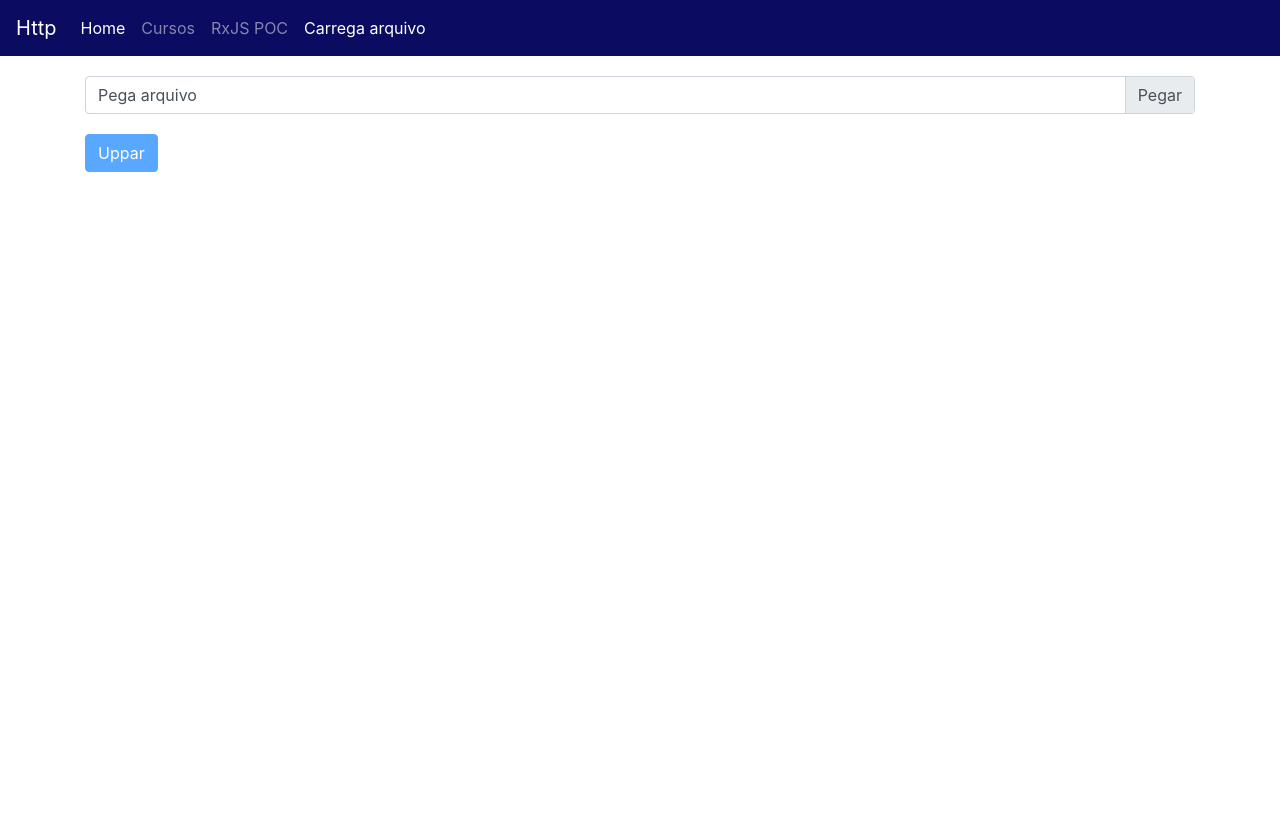
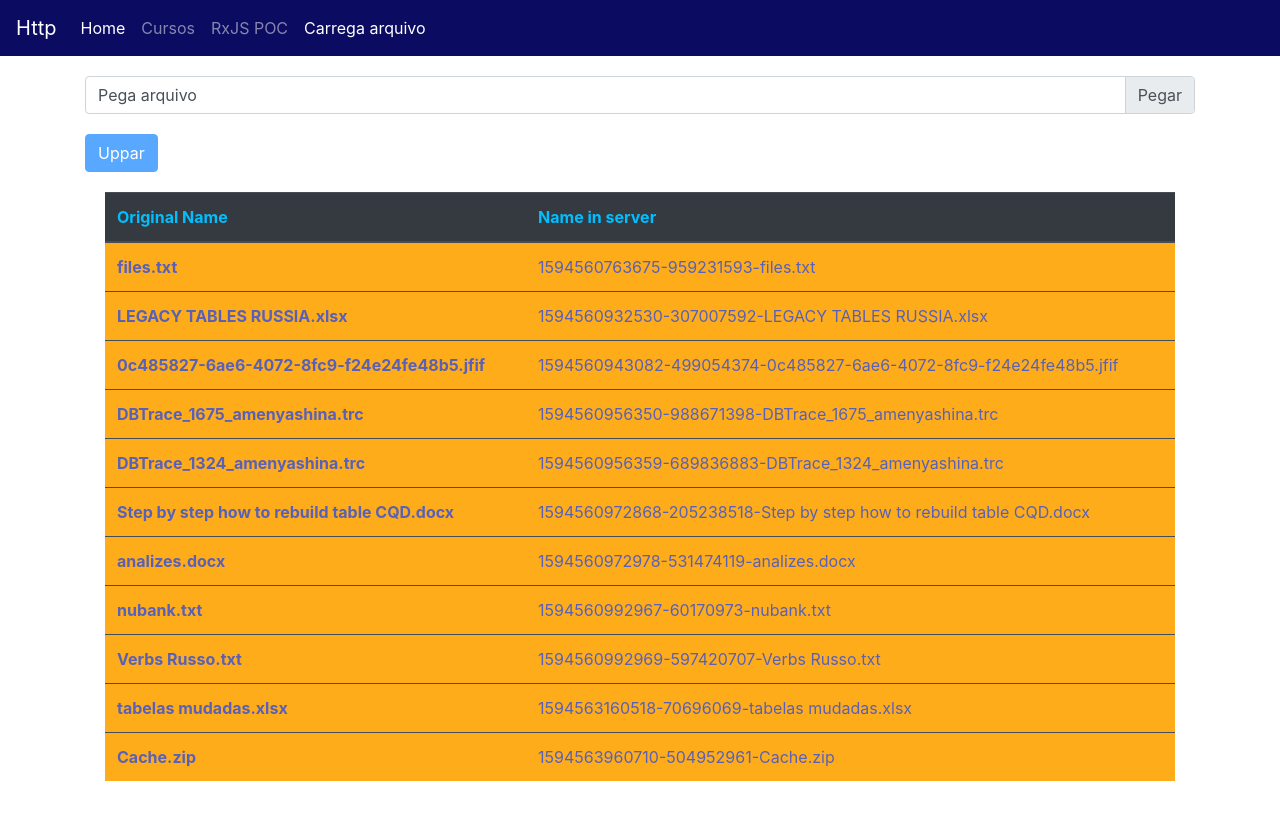
Before and after one commit to eduefl/angular, an Angular app in the folder requests-http/: page /upload in a window 1280 px wide. Built offline with nearby package versions, Linux system fonts and the light colour scheme; data requests are answered from the project's data file.

Commit message:
updates related to some improvements in load file next step is to go to next class

```diff
--- a/requests-http/db.json
+++ b/requests-http/db.json
@@ -163,64 +163,59 @@
   ],
   "files": [
     {
-      "id": 1,
-      "originalname": "test.txt",
-      "filename": "test.txt"
+      "id": 55,
+      "originalname": "files.txt",
+      "filename": "1594560763675-959231593-files.txt"
     },
     {
-      "originalname": "Max Payne 3 - Invadindo a favela!.mp4",
-      "filename": "1594379088014-239732968-Max Payne 3 - Invadindo a favela!.mp4",
-      "id": 2
+      "id": 56,
+      "originalname": "LEGACY TABLES RUSSIA.xlsx",
+      "filename": "1594560932530-307007592-LEGACY TABLES RUSSIA.xlsx"
     },
     {
-      "originalname": "tempestade",
-      "filename": "1594379088014-239732968-Max Payne 3 - Invadindo a favela!.mp4",
-      "id": 3
+      "id": 57,
+      "originalname": "0c485827-6ae6-4072-8fc9-f24e24fe48b5.jfif",
+      "filename": "1594560943082-499054374-0c485827-6ae6-4072-8fc9-f24e24fe48b5.jfif"
     },
     {
-      "originalname": "lalala",
-      "filename": "aloha",
-      "id": 4
+      "id": 58,
+      "originalname": "DBTrace_1675_amenyashina.trc",
+      "filename": "1594560956350-988671398-DBTrace_1675_amenyashina.trc"
     },
     {
-      "id": 5,
-      "originalname": "GPE_BT_eSocial_Adaptacoes_Tabelas_Rotinas_Fase1_BRA_TIALJF.pdf",
-      "filename": "1594395028183-570811947-GPE_BT_eSocial_Adaptacoes_Tabelas_Rotinas_Fase1_BRA_TIALJF.pdf"
+      "id": 59,
+      "originalname": "DBTrace_1324_amenyashina.trc",
+      "filename": "1594560956359-689836883-DBTrace_1324_amenyashina.trc"
     },
     {
-      "id": 6,
-      "originalname": "boleto (2).pdf",
-      "filename": "1594395028343-157965690-boleto (2).pdf"
+      "id": 60,
+      "originalname": "Step by step how to rebuild table CQD.docx",
+      "filename": "1594560972868-205238518-Step by step how to rebuild table CQD.docx"
     },
     {
-      "id": 7,
-      "originalname": "boleto (2).pdf",
-      "filename": "1594395028343-157965690-boleto (2).pdf"
+      "id": 61,
+      "originalname": "analizes.docx",
+      "filename": "1594560972978-531474119-analizes.docx"
     },
     {
-      "id": 8,
-      "originalname": "GPE_BT_eSocial_Adaptacoes_Tabelas_Rotinas_Fase1_BRA_TIALJF.pdf",
-      "filename": "1594395028183-570811947-GPE_BT_eSocial_Adaptacoes_Tabelas_Rotinas_Fase1_BRA_TIALJF.pdf"
+      "id": 62,
+      "originalname": "nubank.txt",
+      "filename": "1594560992967-60170973-nubank.txt"
     },
     {
-      "id": 9,
-      "originalname": "RULOC-562__FINA070 - incorrect client's ledger account.docx",
-      "filename": "1594395051926-544030689-RULOC-562__FINA070 - incorrect client's ledger account.docx"
+      "id": 63,
+      "originalname": "Verbs Russo.txt",
+      "filename": "1594560992969-597420707-Verbs Russo.txt"
     },
     {
-      "id": 10,
-      "originalname": "Change currency.docx",
-      "filename": "1594395051947-460216384-Change currency.docx"
+      "id": 64,
+      "originalname": "tabelas mudadas.xlsx",
+      "filename": "1594563160518-70696069-tabelas mudadas.xlsx"
     },
     {
-      "id": 11,
-      "originalname": "RU06D04 folders.docx",
-      "filename": "1594395051957-368562773-RU06D04 folders.docx"
-    },
-    {
-      "id": 12,
-      "originalname": "FINA050 no filters with conventional units.docx",
-      "filename": "1594395051961-596217954-FINA050 no filters with conventional units.docx"
+      "id": 65,
+      "originalname": "Cache.zip",
+      "filename": "1594563960710-504952961-Cache.zip"
     }
   ]
 }
--- a/requests-http/src/app/upload-file/upload-file.service.ts
+++ b/requests-http/src/app/upload-file/upload-file.service.ts
@@ -1,3 +1,7 @@
+import {  tap } from 'rxjs/operators';
+import { AlertModalService } from './../shared/alert-modal.service';
+import { environment } from './../../environments/environment';
+import { Registro } from './registro';
 import { HttpClient, HttpRequest } from '@angular/common/http';
 import { Injectable } from '@angular/core';
 
@@ -5,8 +9,11 @@ import { Injectable } from '@angular/core';
   providedIn: 'root'
 })
 export class UploadFileService {
+  private readonly API_FILES = `${environment.API}files`;
 
-  constructor(private http: HttpClient) { }
+  constructor(private http: HttpClient,
+    private alertModalService: AlertModalService
+    ) { }
 
   upload(files: Set<File>, url: string)  {
 
@@ -24,4 +31,16 @@ export class UploadFileService {
     });
 
   }
+
+
+
+  list() {
+    console.log(this.API_FILES);
+    return this.http.get<Registro[]>(this.API_FILES)
+      .pipe(
+        tap(console.log)
+      );
+
+  }
+
 }
--- a/requests-http/src/app/upload-file/upload-file/upload-file.component.html
+++ b/requests-http/src/app/upload-file/upload-file/upload-file.component.html
@@ -55,3 +55,60 @@
     Uppar
   </button>
 </Div>
+
+
+
+<div class="card-body">
+  <table
+    class="table table-hover table-dark"
+    style="color: #00bfff;"
+    *ngIf="obRegistro$ | async as registros; else loading_Error"
+  >
+    <thead style="color: #00bfff;">
+      <tr>
+        <th scope="col">Original Name</th>
+        <th scope="col">Name in server</th>
+        <!--th scope="col"></!--th!-->
+      </tr>
+    </thead>
+    <tbody style="background-color: #FFAC1B; color: #5861B7;">
+      <tr *ngFor="let registro of registros">
+        <th scope="row">{{ registro.originalname }}</th>
+        <td>{{ registro.filename }}</td>
+      </tr>
+    </tbody>
+  </table>
+</div>
+
+<ng-template #loading_Error>
+  <div *ngIf="error$ | async; else loadingNoError">
+
+  </div>
+  <ng-template #loadingNoError>
+    <div class="spinner-grow text-primary" role="status">
+      <span class="sr-only">Loading...</span>
+    </div>
+    <div class="spinner-grow text-secondary" role="status">
+      <span class="sr-only">Loading...</span>
+    </div>
+    <div class="spinner-grow text-success" role="status">
+      <span class="sr-only">Loading...</span>
+    </div>
+    <div class="spinner-grow text-danger" role="status">
+      <span class="sr-only">Loading...</span>
+    </div>
+    <div class="spinner-grow text-warning" role="status">
+      <span class="sr-only">Loading...</span>
+    </div>
+    <div class="spinner-grow text-info" role="status">
+      <span class="sr-only">Loading...</span>
+    </div>
+    <div class="spinner-grow text-light" role="status">
+      <span class="sr-only">Loading...</span>
+    </div>
+    <div class="spinner-grow text-dark" role="status">
+      <span class="sr-only">Loading...</span>
+    </div>
+    <span class="blinking"><h4>Carregando arquivos ...</h4></span>
+  </ng-template>
+</ng-template>
--- a/requests-http/src/app/upload-file/upload-file/upload-file.component.ts
+++ b/requests-http/src/app/upload-file/upload-file/upload-file.component.ts
@@ -1,10 +1,10 @@
 import { AlertModalService } from './../../shared/alert-modal.service';
 import { environment } from './../../../environments/environment';
-import { Subscription, of, EMPTY, Subject } from 'rxjs';
+import { Subscription, EMPTY, Subject, Observable } from 'rxjs';
 import { UploadFileService } from './../upload-file.service';
 import { Component, OnInit, OnDestroy } from '@angular/core';
 import { HttpEventType, HttpEvent, HttpClient } from '@angular/common/http';
-import { delay, tap, flatMap, map, take } from 'rxjs/operators';
+import { take, catchError } from 'rxjs/operators';
 import { Registro } from '../registro';
 
 @Component({
@@ -14,6 +14,8 @@ import { Registro } from '../registro';
 })
 export class UploadFileComponent implements OnInit, OnDestroy {
   private readonly API_FILES = `${environment.API}files`;
+  error$ = new Subject<boolean>();
+  obRegistro$: Observable<Registro[]>;
 
   reg: Registro;
   areg: Registro[] = [];
@@ -34,7 +36,10 @@ export class UploadFileComponent implements OnInit, OnDestroy {
   ) { }
 
   ngOnInit() {
+    this.onRefresh();
   }
+
+
 
   ngOnDestroy() {
     /*/  this.sub.forEach(s => {
@@ -80,8 +85,21 @@ export class UploadFileComponent implements OnInit, OnDestroy {
     this.ordemEProgresso = '0';
 
   }
+  onRefresh() {
+    this.obRegistro$ = this.uploadFileService.list()
+      .pipe(
+        catchError(error => {
+          console.error(error);
+          this.error$.next(true);
+          this.alertModalService.showAllertDanger('erro ao carregar os dados');
+          return EMPTY;
+        })
+      );
+  }
+
   onUpload() {
     // Checkar https://stackoverflow.com/questions/57868537/post-collection-of-objects-in-json-server
+    this.areg = [];
     this.ordemEProgresso = '0';
     this.lLoad = true;
     this.desinscreve();
@@ -92,7 +110,6 @@ export class UploadFileComponent implements OnInit, OnDestroy {
       this.sub.push(this.uploadFileService.upload(this.files, environment.BASE_URL + '/upload')
         .subscribe((event: HttpEvent<Object>) => {
           // HttpEventType
-
           // console.log(event);
           if (event.type === HttpEventType.Response) {
             console.log('upload concluido');
@@ -116,14 +133,15 @@ export class UploadFileComponent implements OnInit, OnDestroy {
               this.create(reg).subscribe(
                 () => {
                   console.log('Incluido com sucesso');
+                  this.onRefresh();
+
 
                 },
                 () => this.alertModalService.showAllertDanger('Erro ao registrar arquivo'),
                 () => console.log('arquivo registrado')
               );
-
-
-            });
+            }
+            );
             console.log(this.aLogs);
             this.lSucesso = true;
             setTimeout(() => { this.lLoad = false; }, this.nTimeOutBar);
@@ -145,6 +163,10 @@ export class UploadFileComponent implements OnInit, OnDestroy {
     }
 
   }
+
+
+
+
 
   private unpercent(porcentagen) {
     return Number(porcentagen.replace('%', ''));
```
Lines whose indentation alone changed are shown as unchanged.
